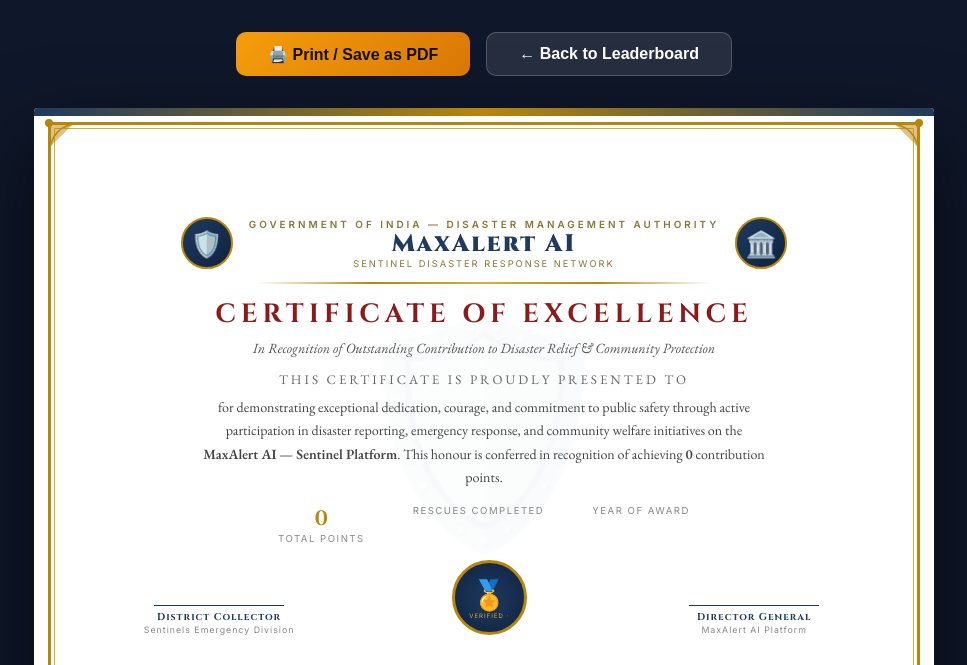
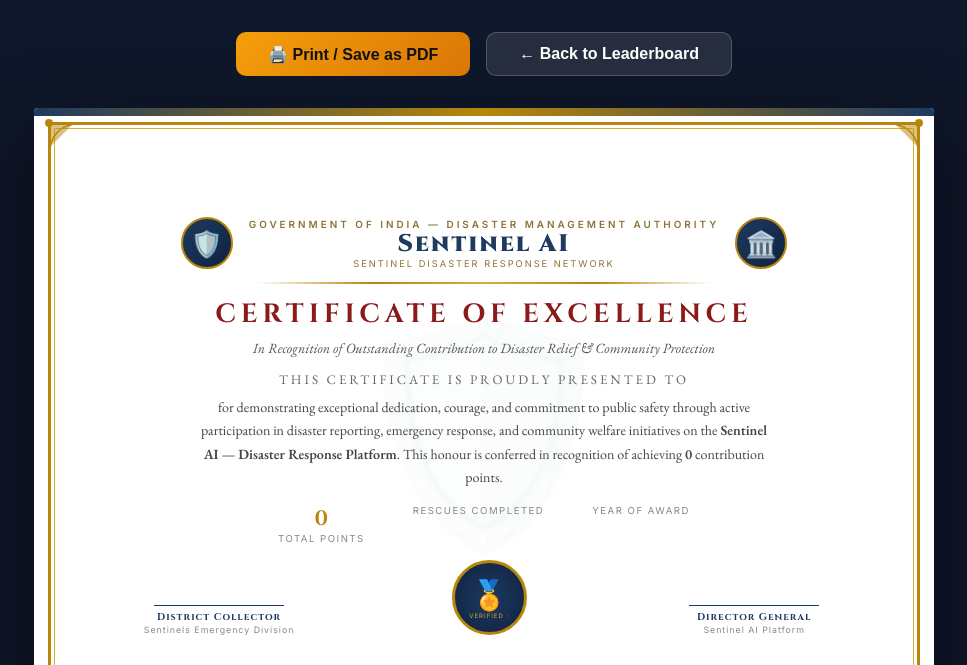
Before and after one commit to varunmax7/sentinelai, a Python web app: template templates/certificate_download.html in a window 1280 px wide. Shown: the top 665 px of the page, without its empty margins (156-1123 px from the left). Run offline with Jinja, Linux system fonts and the light colour scheme; the template is opened without the code that fills it, so the values that code supplies are empty.

Commit message:
🛡️ Fix certificate branding: MaxAlert AI → Sentinel AI

```diff
--- a/templates/certificate_download.html
+++ b/templates/certificate_download.html
@@ -3,7 +3,7 @@
 <head>
     <meta charset="UTF-8">
     <meta name="viewport" content="width=device-width, initial-scale=1.0">
-    <title>MaxAlert AI — Certificate of Excellence | {{ user.username }}</title>
+    <title>Sentinel AI — Certificate of Excellence | {{ user.username }}</title>
     <link href="https://fonts.googleapis.com/css2?family=Cinzel:wght@400;600;700;900&family=EB+Garamond:ital,wght@0,400;0,600;1,400&family=Inter:wght@300;400;500;600&display=swap" rel="stylesheet">
     <style>
         * { margin: 0; padding: 0; box-sizing: border-box; }
@@ -403,7 +403,7 @@
                     <div class="govt-logo">🛡️</div>
                     <div class="govt-title-block">
                         <div class="govt-label">Government of India — Disaster Management Authority</div>
-                        <div class="app-name">MaxAlert AI</div>
+                        <div class="app-name">Sentinel AI</div>
                         <div class="app-tagline">Sentinel Disaster Response Network</div>
                     </div>
                     <div class="govt-logo">🏛️</div>
@@ -420,7 +420,7 @@
 
                 <div class="cert-body">
                     for demonstrating exceptional dedication, courage, and commitment to public safety through active participation in
-                    disaster reporting, emergency response, and community welfare initiatives on the <strong>MaxAlert AI — Sentinel Platform</strong>.
+                    disaster reporting, emergency response, and community welfare initiatives on the <strong>Sentinel AI — Disaster Response Platform</strong>.
                     This honour is conferred in recognition of achieving <strong>{{ points | int }}</strong> contribution points.
                 </div>
 
@@ -454,7 +454,7 @@
                     <div class="sig-block">
                         <div class="sig-line"></div>
                         <div class="sig-name">Director General</div>
-                        <div class="sig-role">MaxAlert AI Platform</div>
+                        <div class="sig-role">Sentinel AI Platform</div>
                     </div>
                 </div>
 
```
